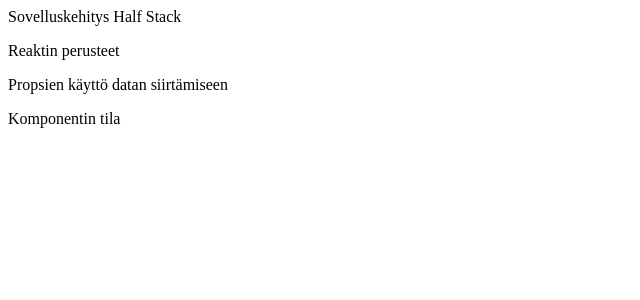
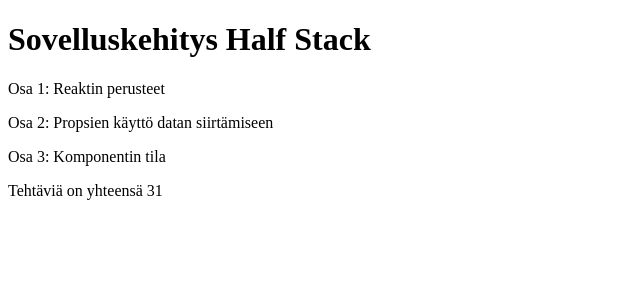
Before and after one commit to wwaltsu/Fullstack2021, a React (Create React App) app in the folder osa1/kurssitiedot/: page / in a window 1280 px wide. Shown: the top 300 px of the page, without its empty margins (0-640 px from the left). Built offline with nearby package versions, Linux system fonts and the light colour scheme.

Commit message:
1.1 kurssitiedot done (puuttui total)

```diff
--- a/osa1/kurssitiedot/src/App.js
+++ b/osa1/kurssitiedot/src/App.js
@@ -6,14 +6,14 @@ const App = () => {
   const osa1 = 'Reaktin perusteet'
   const harjoitukset1 = 10
   const osa2 = 'Propsien käyttö datan siirtämiseen'
-  const harjoitukset = 7
+  const harjoitukset2 = 7
   const osa3 = 'Komponentin tila'
   const harjoitukset3 = 14
 
   const Header = (props) => {
     return(
       <div>
-        {props.kurssi}
+        <h1>{props.kurssi}</h1>
       </div>
     )
   }
@@ -21,9 +21,9 @@ const App = () => {
   const Content = (props) => {
     return (
       <div>
-        <p>{props.osa1}</p>
-        <p>{props.osa2}</p>
-        <p>{props.osa3}</p>
+        <p>Osa 1: {props.osa1}</p>
+        <p>Osa 2: {props.osa2}</p>
+        <p>Osa 3: {props.osa3}</p>
       </div>
     )
   }
@@ -31,7 +31,7 @@ const App = () => {
   const Total = (props) => {
     return (
       <div>
-        {props.yhteensä}
+        Tehtäviä on yhteensä {props.yhteensä}
       </div>
     )
   }
@@ -47,6 +47,8 @@ const App = () => {
     osa2={osa2}
     osa3={osa3}
     />
+
+    <Total yhteensä={harjoitukset1+harjoitukset2+harjoitukset3}/>
   </div>
   )
 };
```
